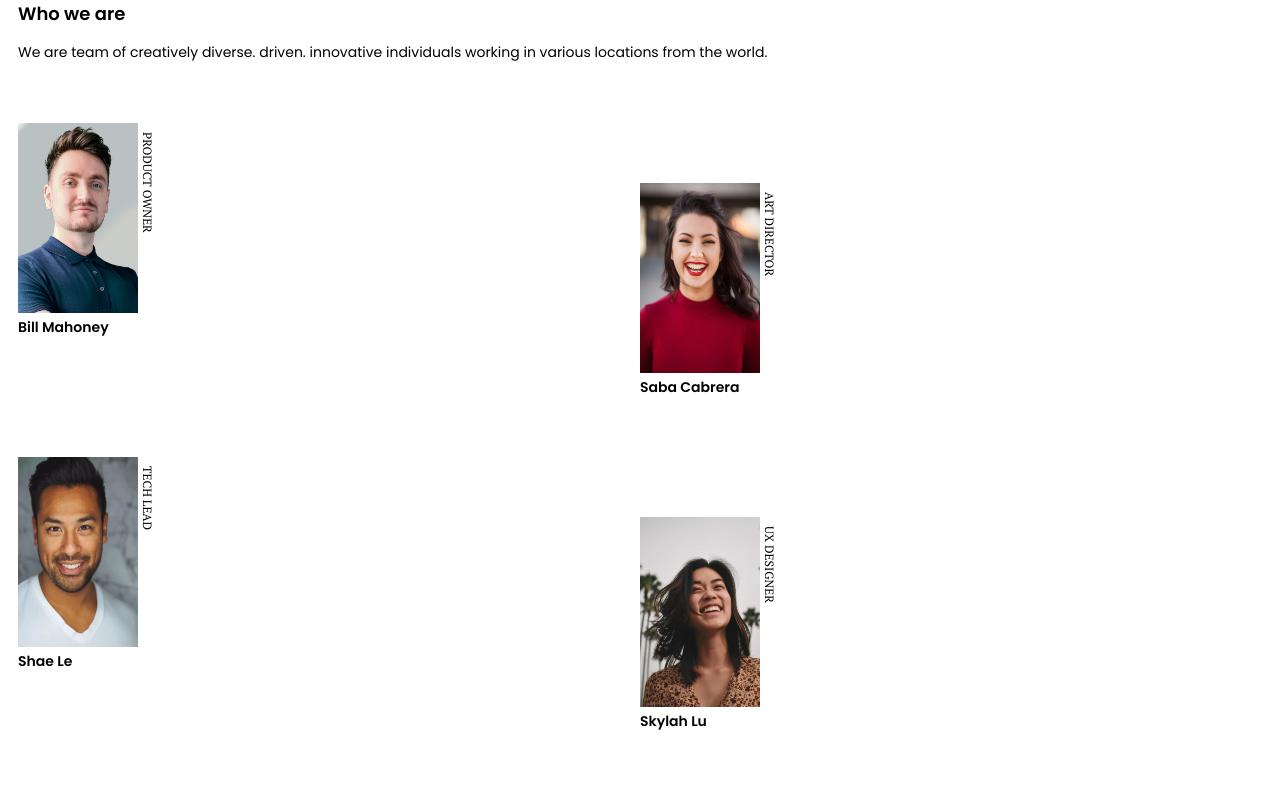
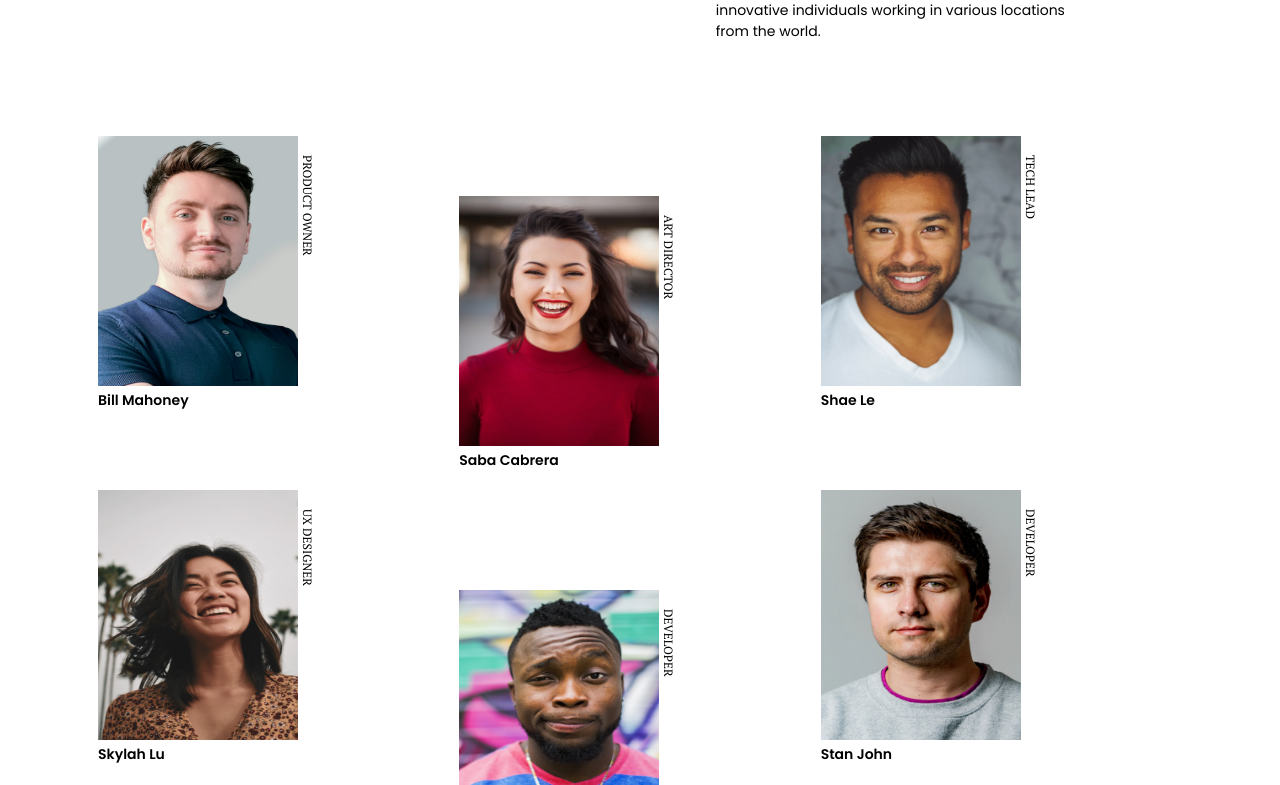
Before and after one commit to Darren-Code34/team-devChallenge, a plain HTML site: page index.html in a window 1280 px wide. Shown: the part 121-906 px from the top of the page. Drawn offline with Linux system fonts and the light colour scheme.

Commit message:
responsive design

```diff
--- a/styles.css
+++ b/styles.css
@@ -26,6 +26,7 @@ main{
     display: grid;
     grid-template-columns: repeat(2 ,1fr);
     grid-template-rows: repeat(3, 1fr);
+    align-content: center;
 }
 
 
@@ -35,7 +36,7 @@ main{
 
 .crew-member img{
     width: 120px;
-    height: 190px;
+    height: 180px;
     margin-right: 10px;
 }
 
@@ -52,7 +53,7 @@ main{
     text-transform: uppercase;
     display: inline-block;
 	writing-mode: vertical-rl;
-    transform: translateX(110px) translateY(-220px);
+    transform: translateX(110px) translateY(-210px);
 
 }
 
@@ -70,3 +71,78 @@ footer a{
     color: #A9A9A9;
     font-weight: 700;
 }
+
+@media only screen and (min-width: 600px){
+    main{
+        margin-top: 80px;
+        grid-template-columns: repeat(3 ,1fr);
+        grid-template-rows: repeat(2, 1fr);
+    }
+
+    .crew-member img{
+        width: 160px;
+        height: 210px;
+
+    }
+
+    .crew-member .function{
+        transform: translateX(150px) translateY(-230px);
+
+    }
+
+    .member4, .member6{
+        transform: translateY(-40px);
+    }
+    .member5{
+        transform: translateY(60px);
+    }
+
+}
+
+
+@media only screen and (min-width: 900px){
+    body{
+        padding: 0 70px;
+    }
+
+
+    header{
+        display: flex;
+        justify-content: space-around;
+    }
+
+    .about {
+        margin-top: 35px;
+        width: 350px;
+    }
+
+
+    .crew-member img{
+        width: 180px;
+        height: 230px;
+
+    }
+
+    .crew-member .function{
+        transform: translateX(170px) translateY(-250px);
+
+    }
+}
+
+@media only screen and (min-width: 1200px){
+    body{
+        padding: 0 90px;
+    }
+
+
+    .crew-member img{
+        width: 200px;
+        height: 250px;
+
+    }
+
+    .crew-member .function{
+        transform: translateX(190px) translateY(-270px);
+
+    }
+}
```
